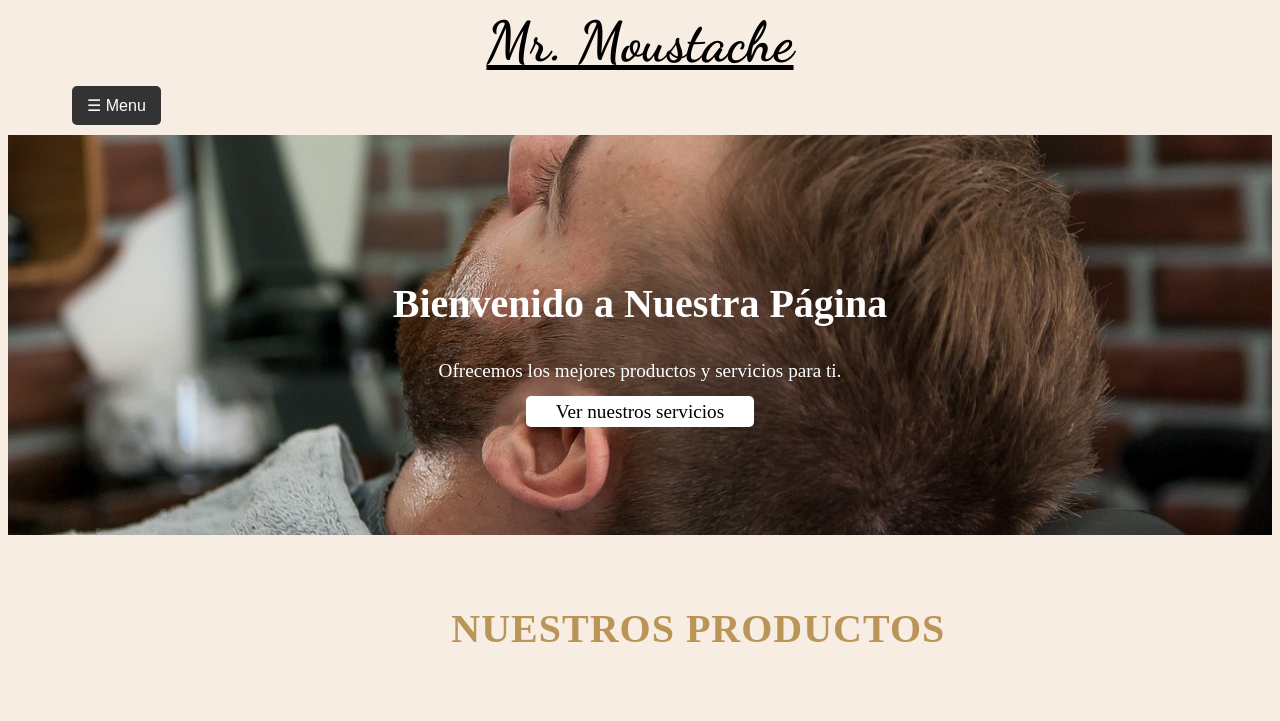
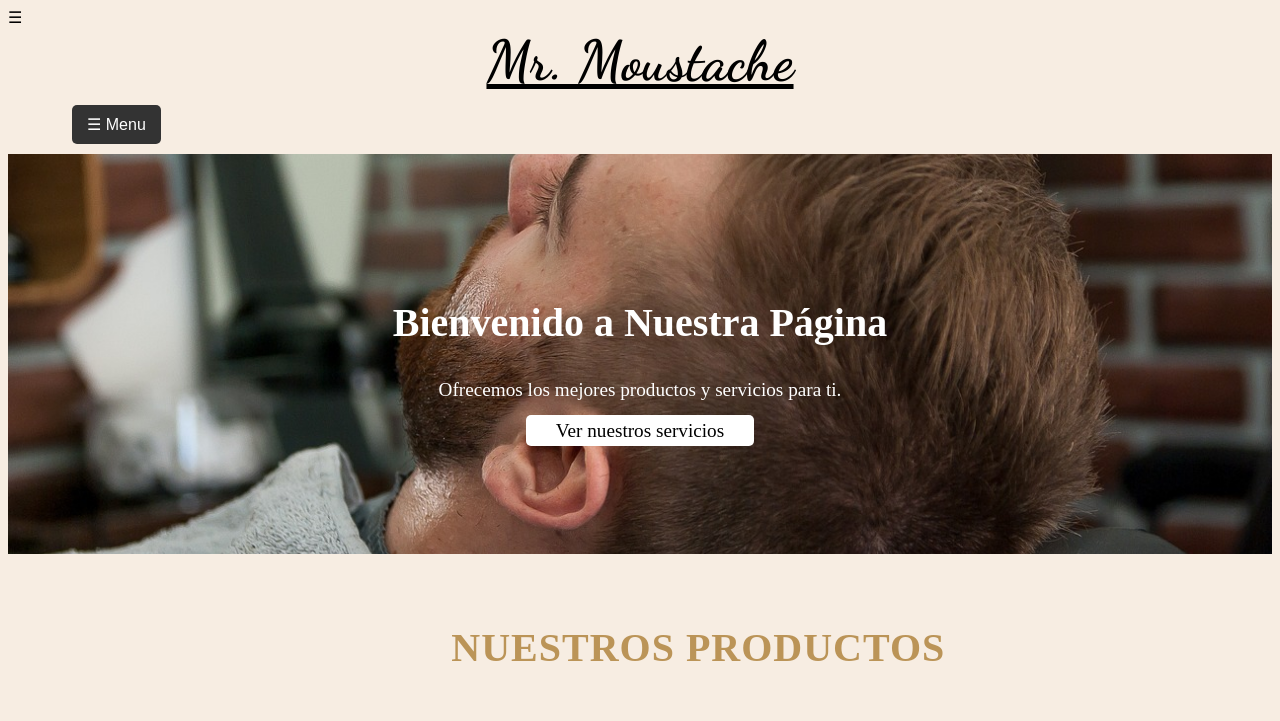
Before and after one commit to Stefi2222/Peluqueria, a website: page index.html in a window 1280 px wide. Shown: the top 721 px of the page. Drawn offline with Linux system fonts and the light colour scheme; no server answers.

Commit message:
Menu
Simbolo del menu

```diff
--- a/index.html
+++ b/index.html
@@ -12,7 +12,9 @@
         rel="stylesheet">
  <link rel="stylesheet" href="https://cdnjs.cloudflare.com/ajax/libs/font-awesome/6.0.0-beta3/css/all.min.css">
     <link rel="stylesheet" href="styles.css">
-
+<div class="hamburguesa" id="hamburguesa">
+    ☰
+  </div>
 </head>
 
 <body>
```
